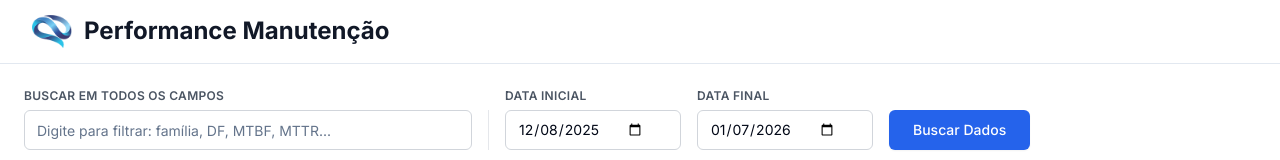
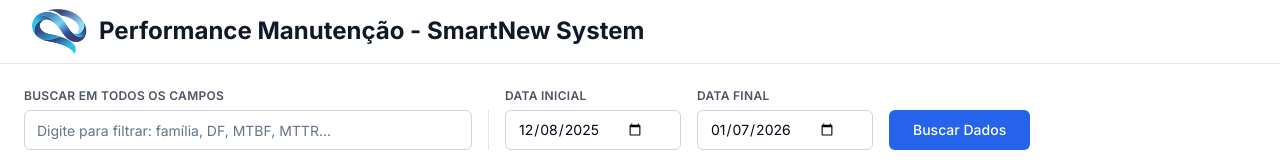
Before and after one commit to Nexusf1re/front_end_smartnew, a Next.js app: page / in a window 1280 px wide. Shown: the top 160 px of the page. Built offline with nearby package versions, Linux system fonts and the light colour scheme; no server answers.

Commit message:
Changing header name and icon size

```diff
--- a/src/components/header.tsx
+++ b/src/components/header.tsx
@@ -15,11 +15,11 @@
         <Image
           src="/logo-ico.png"
           alt="Logo"
-          width={40}
-          height={40}
+          width={55}
+          height={55}
           className="object-contain"
         />
-        <h1 className="text-2xl font-bold text-gray-900">Performance Manutenção</h1>
+        <h1 className="text-2xl font-bold text-gray-900">Performance Manutenção - SmartNew System</h1>
       </div>
     </header>
   )
```
